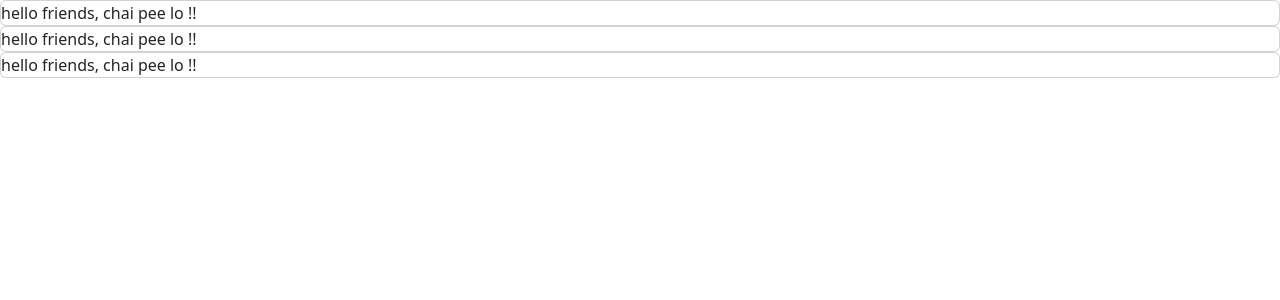
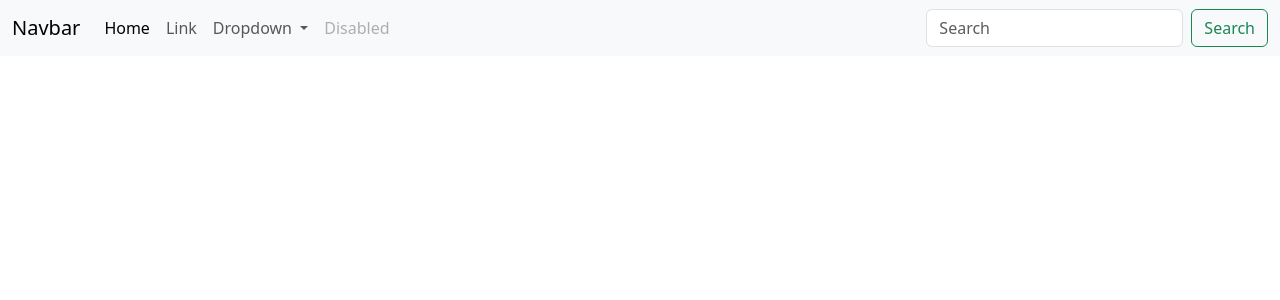
Before and after one commit to kunal2604/trishopui, an Angular app: page / in a window 1280 px wide. Shown: the top 300 px of the page. Built offline with nearby package versions, Linux system fonts and the light colour scheme.

Commit message:
Setup - Bootstrap example for header component

```diff
--- a/src/app/app.component.html
+++ b/src/app/app.component.html
@@ -1,9 +1 @@
-<div class="card">
-  hello friends, chai pee lo !!
-</div>
-<div class="card">
-  hello friends, chai pee lo !!
-</div>
-<div class="card">
-  hello friends, chai pee lo !!
-</div>
+<app-header></app-header>
--- a/src/app/app.component.ts
+++ b/src/app/app.component.ts
@@ -1,10 +1,11 @@
 import { Component } from '@angular/core';
 import { RouterOutlet } from '@angular/router';
+import { HeaderComponent } from './header/header.component';
 
 @Component({
   selector: 'app-root',
   standalone: true,
-  imports: [RouterOutlet],
+  imports: [RouterOutlet, HeaderComponent],
   templateUrl: './app.component.html',
   styleUrl: './app.component.css'
 })
--- a/src/app/header/header.component.html
+++ b/src/app/header/header.component.html
@@ -1 +1,36 @@
-<p>header works!</p>
+<nav class="navbar navbar-expand-lg bg-body-tertiary">
+    <div class="container-fluid">
+      <a class="navbar-brand" href="#">Navbar</a>
+      <button class="navbar-toggler" type="button" data-bs-toggle="collapse" data-bs-target="#navbarSupportedContent" aria-controls="navbarSupportedContent" aria-expanded="false" aria-label="Toggle navigation">
+        <span class="navbar-toggler-icon"></span>
+      </button>
+      <div class="collapse navbar-collapse" id="navbarSupportedContent">
+        <ul class="navbar-nav me-auto mb-2 mb-lg-0">
+          <li class="nav-item">
+            <a class="nav-link active" aria-current="page" href="#">Home</a>
+          </li>
+          <li class="nav-item">
+            <a class="nav-link" href="#">Link</a>
+          </li>
+          <li class="nav-item dropdown">
+            <a class="nav-link dropdown-toggle" href="#" role="button" data-bs-toggle="dropdown" aria-expanded="false">
+              Dropdown
+            </a>
+            <ul class="dropdown-menu">
+              <li><a class="dropdown-item" href="#">Action</a></li>
+              <li><a class="dropdown-item" href="#">Another action</a></li>
+              <li><hr class="dropdown-divider"></li>
+              <li><a class="dropdown-item" href="#">Something else here</a></li>
+            </ul>
+          </li>
+          <li class="nav-item">
+            <a class="nav-link disabled" aria-disabled="true">Disabled</a>
+          </li>
+        </ul>
+        <form class="d-flex" role="search">
+          <input class="form-control me-2" type="search" placeholder="Search" aria-label="Search">
+          <button class="btn btn-outline-success" type="submit">Search</button>
+        </form>
+      </div>
+    </div>
+  </nav>
```
